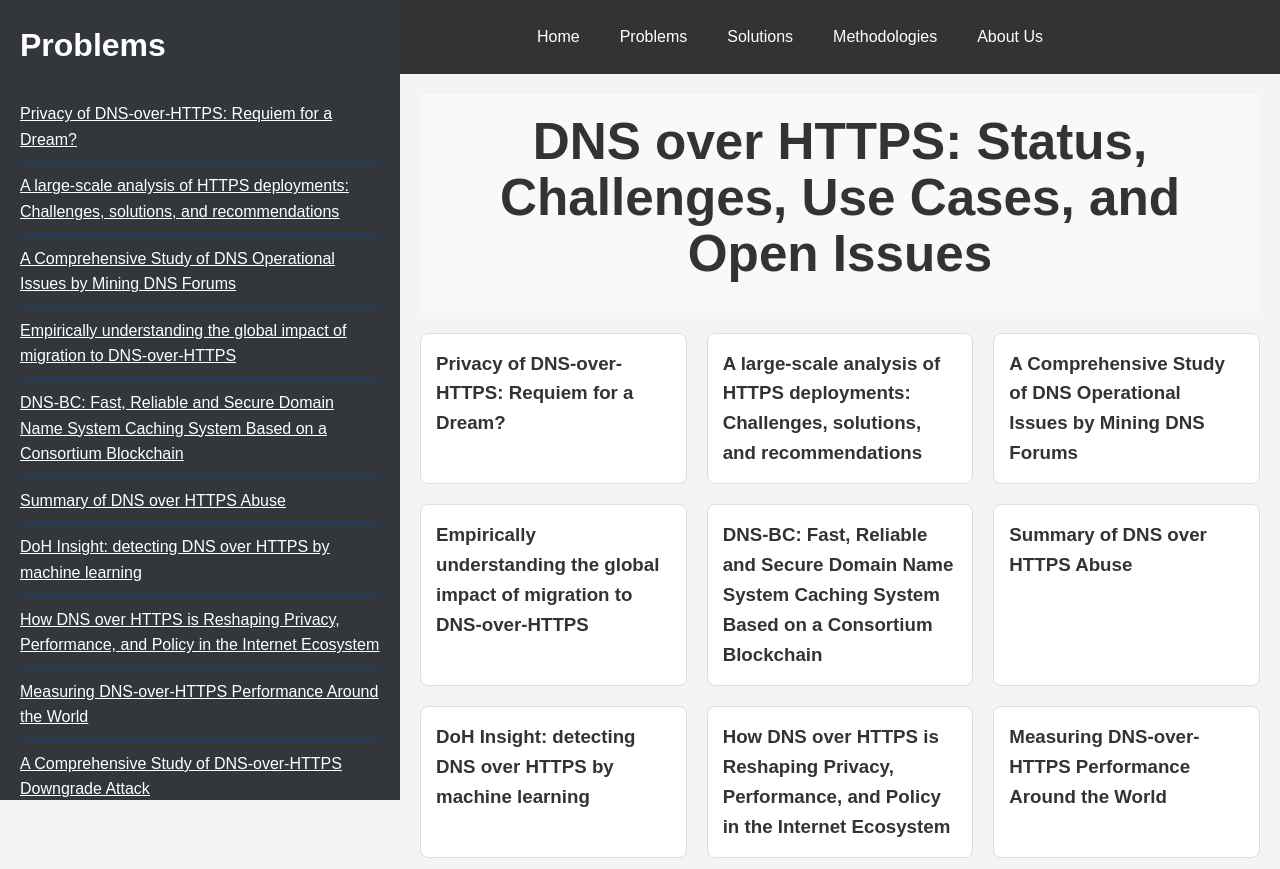
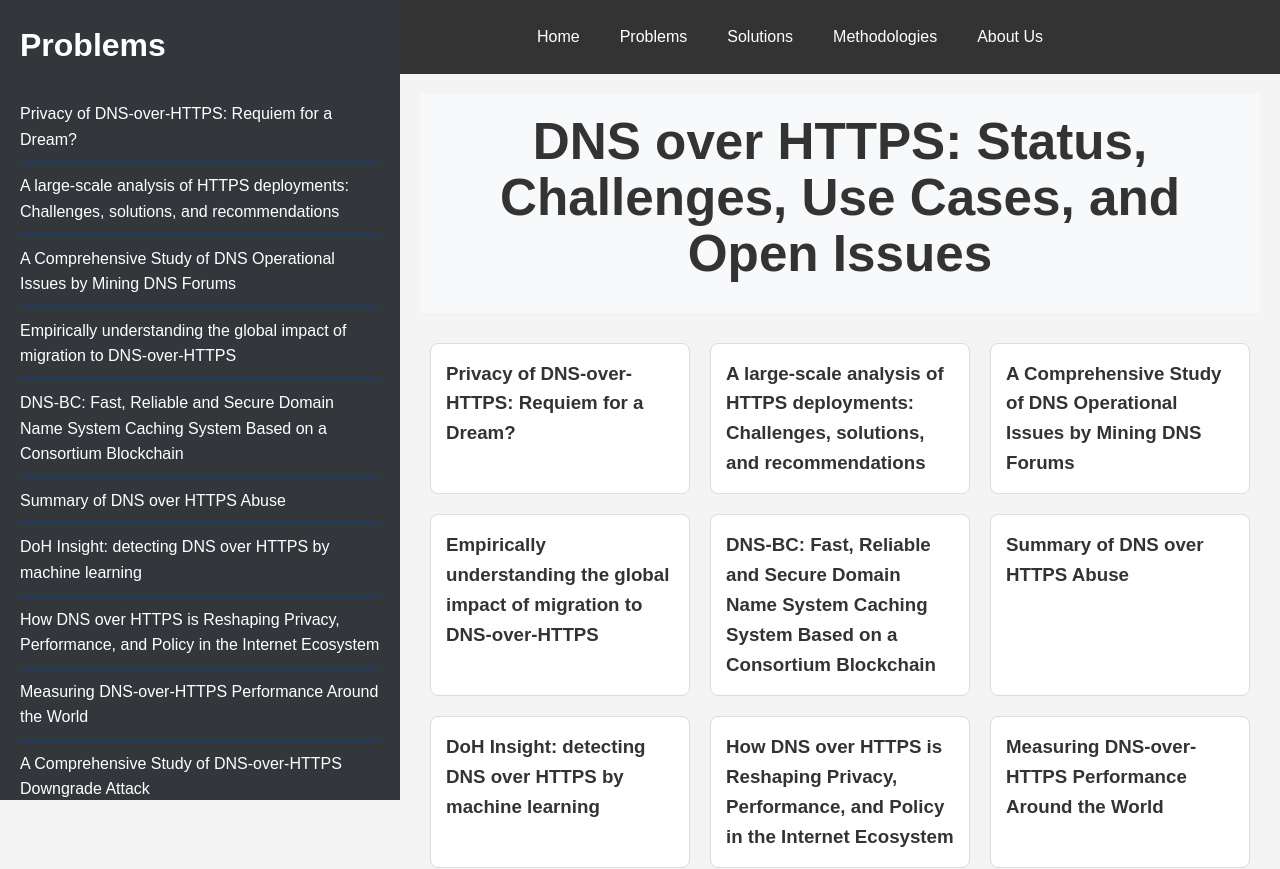
Before and after one commit to jacksayshi/SPA-WT, a React (Vite) app in the folder IOT/: page / in a window 1280 px wide. Shown: the top 869 px of the page. Built offline with nearby package versions, Linux system fonts and the light colour scheme.

Commit message:
modified the styles

```diff
--- a/IOT/src/App.css
+++ b/IOT/src/App.css
@@ -1,4 +1,4 @@
-
+/*
 
 .app {
   display: flex;
@@ -9,17 +9,17 @@
 .content-wrapper {
   display: flex;
   flex: 1;
-  margin-left: 0; /* Remove any unintended margin */
+  margin-left: 0;
 }
 
 .main-content {
   flex: 1;
   padding: 20px;
-  margin-left: 400px; /* Match the width of the side navbar */
+  margin-left: 400px;
   overflow-y: auto;
 }
 
-/* Basic reset and global styles */
+
 * {
   box-sizing: border-box;
   margin: 0;
@@ -38,3 +38,53 @@ body {
   flex-direction: column;
   min-height: 100vh;
 }
+
+
+  */
+
+  * {
+    box-sizing: border-box;
+    margin: 0;
+    padding: 0;
+  }
+
+  body {
+    font-family: Arial, sans-serif;
+    line-height: 1.6;
+    color: #333;
+    background-color: #f4f4f4;
+  }
+
+  .app {
+    display: flex;
+    flex-direction: column;
+    min-height: 100vh;
+  }
+
+  .content-wrapper {
+    display: flex;
+    flex: 1;
+  }
+
+  .main-content {
+    flex: 1;
+    padding: 20px;
+    overflow-y: auto;
+  }
+
+  @media (min-width: 769px) {
+    .main-content {
+      margin-left: 400px; /* Adjust based on your sidebar width */
+    }
+  }
+
+  @media (max-width: 768px) {
+    .content-wrapper {
+      flex-direction: column;
+    }
+
+    .main-content {
+      margin-left: 0;
+      width: 100%;
+    }
+  }
--- a/IOT/src/App.jsx
+++ b/IOT/src/App.jsx
@@ -1,4 +1,4 @@
-import { useState } from "react";
+import React, { useState, useEffect } from 'react';
 import SideNavbar from "./Components/SideNavBar1";
 import Problems from "./Components/Problems";
 import Footer from "./Components/Footer";
@@ -8,6 +8,16 @@ import TeamMembers from "./Components/TeamMembers";
 import "./App.css";
 
 function App() {
+  const [isMobile, setIsMobile] = useState(window.innerWidth <= 768);
+
+  useEffect(() => {
+    const handleResize = () => {
+      setIsMobile(window.innerWidth <= 768);
+    };
+
+    window.addEventListener('resize', handleResize);
+    return () => window.removeEventListener('resize', handleResize);
+  }, []);
   const [selectedProblem, setSelectedProblem] = useState(null);
   const [filteredProblems, setFilteredProblems] = useState([]);
   const [aboutUsContent, setAboutUsContent] = useState([]);
@@ -862,11 +872,19 @@ methodologyCategory:"System Design and Implementation",
         onAboutUsSelect={handleAboutUsSelect}
       />
       <div className="content-wrapper">
-        <SideNavbar
-          problems={uniqueProblems(problems)}
-          onSelectProblem={setSelectedProblem}
-        />
+        {!isMobile && (
+          <SideNavbar
+            problems={uniqueProblems(problems)}
+            onSelectProblem={setSelectedProblem}
+          />
+        )}
         <main className="main-content">
+          {isMobile && (
+            <SideNavbar
+              problems={uniqueProblems(problems)}
+              onSelectProblem={setSelectedProblem}
+            />
+          )}
           {aboutUsContent.length > 0 ? (
             <TeamMembers teamMembers={aboutUsContent} />
           ) : (
@@ -888,6 +906,6 @@ methodologyCategory:"System Design and Implementation",
       <Footer />
     </div>
   );
-         }
+}
 
 export default App;
--- a/IOT/src/Styles/Footer.css
+++ b/IOT/src/Styles/Footer.css
@@ -1,10 +1,10 @@
-.footer {
+ .footer {
   background-color: #333;
   color: #fff;
   text-align: center;
   padding: 20px;
   margin-top: auto;
-  width: 100%; /* Default width for large screens */
+  width: 100%;
 }
 
 .footer p {
@@ -20,11 +20,10 @@
   text-decoration: underline;
 }
 
-/* Media queries for responsiveness */
 @media (max-width: 1024px) {
   .footer {
-    width: 90%; /* Adjust width for screens up to 1024px */
-    margin: 0 auto; /* Center the footer */
+    width: 90%;
+    margin: 0 auto;
     padding: 15px;
   }
 
@@ -39,7 +38,7 @@
 
 @media (max-width: 768px) {
   .footer {
-    width: 100%; /* Adjust width for screens up to 768px */
+    width: 100%;
     padding: 15px;
   }
 
@@ -54,7 +53,7 @@
 
 @media (max-width: 576px) {
   .footer {
-    width: 100%; /* Full width for screens up to 576px */
+    width: 100%;
     padding: 10px;
   }
 
--- a/IOT/src/Styles/Problems.css
+++ b/IOT/src/Styles/Problems.css
@@ -1,4 +1,4 @@
-
+/*
 
   .problems-container {
     display: grid;
@@ -59,4 +59,153 @@
 
   .problem-content button:hover {
     background-color: #3865ba;
+  } */
+
+
+  .problems-container {
+    display: grid;
+    grid-template-columns: repeat(auto-fill, minmax(250px, 1fr));
+    gap: 20px;
+    padding: 10px;
+    box-sizing: border-box;
   }
+
+  .problem-card {
+    background-color: #fff;
+    border: 1px solid #ddd;
+    border-radius: 8px;
+    padding: 15px;
+    cursor: pointer;
+    transition: box-shadow 0.3s;
+    overflow-x: auto;
+  }
+
+  .problem-card:hover {
+    box-shadow: 0 4px 8px rgba(0, 0, 0, 0.1);
+  }
+
+  .problem-card h3 {
+    margin-top: 0;
+    color: #333;
+  }
+
+  .problem-content {
+    padding: 20px;
+    background-color: #fff;
+    border-radius: 8px;
+    box-shadow: 0 2px 4px rgba(0, 0, 0, 0.1);
+  }
+
+  .problem-content h2 {
+    color: #333;
+    margin-bottom: 20px;
+  }
+
+  .problem-content h3 {
+    color: #555;
+    margin-top: 30px;
+  }
+
+  .problem-content p {
+    line-height: 1.6;
+  }
+
+  .problem-content button {
+    margin-top: 20px;
+    padding: 10px 15px;
+    background-color: #0d0d0d;
+    color: #fff;
+    border: none;
+    border-radius: 4px;
+    cursor: pointer;
+    transition: background-color 0.3s;
+  }
+
+  .problem-content button:hover {
+    background-color: #3865ba;
+  }
+
+
+  @media (max-width: 1024px) {
+    .problems-container {
+      grid-template-columns: repeat(auto-fill, minmax(200px, 1fr));
+      gap: 15px;
+    }
+
+    .problem-content {
+      padding: 15px;
+    }
+
+    .problem-content h2 {
+      font-size: 1.5em;
+    }
+
+    .problem-content h3 {
+      font-size: 1.2em;
+    }
+
+    .problem-content p {
+      font-size: 0.95em;
+    }
+
+    .problem-content button {
+      padding: 8px 12px;
+      font-size: 0.95em;
+    }
+  }
+
+  @media (max-width: 768px) {
+    .problems-container {
+      grid-template-columns: repeat(auto-fill, minmax(150px, 1fr));
+      gap: 10px;
+    }
+
+    .problem-content {
+      padding: 10px;
+    }
+
+    .problem-content h2 {
+      font-size: 1.3em;
+    }
+
+    .problem-content h3 {
+      font-size: 1.1em;
+    }
+
+    .problem-content p {
+      font-size: 0.9em;
+    }
+
+    .problem-content button {
+      padding: 7px 10px;
+      font-size: 0.9em;
+    }
+  }
+
+  @media (max-width: 576px) {
+    .problems-container {
+      grid-template-columns: 1fr;
+      gap: 10px;
+    }
+
+    .problem-content {
+      padding: 8px;
+    }
+
+    .problem-content h2 {
+      font-size: 1.1em;
+    }
+
+    .problem-content h3 {
+      font-size: 1em;
+    }
+
+    .problem-content p {
+      font-size: 0.85em;
+    }
+
+    .problem-content button {
+      padding: 6px 8px;
+      font-size: 0.85em;
+    }
+  }
--- a/IOT/src/Styles/SideNavbar.css
+++ b/IOT/src/Styles/SideNavbar.css
@@ -1,4 +1,4 @@
-.side-navbar {
+/* .side-navbar {
   max-width: 400px;
   background-color: #33373b;
   padding: 20px;
@@ -40,7 +40,7 @@
   color: #ffd700;
 }
 
-/* Media queries for responsiveness */
+
 @media (max-width: 768px) {
   .side-navbar {
     max-width: 300px;
@@ -76,4 +76,229 @@
   .side-navbar li a {
     font-size: 0.8em;
   }
+} */
+/*2*/
+/* .side-navbar {
+  max-width: 400px;
+  background-color: #33373b;
+  padding: 20px;
+  height: 100vh;
+  overflow-y: auto;
+  position: fixed;
+  left: 0;
+  top: 0;
+  color: #fff;
+  box-sizing: border-box;
 }
+
+.side-navbar h2 {
+  font-size: 2em;
+  margin-bottom: 20px;
+  color: #ffffff;
+}
+
+.side-navbar ul {
+  list-style-type: none;
+  padding: 0;
+}
+
+.side-navbar li {
+  padding: 10px 0;
+  cursor: pointer;
+  transition: background-color 0.3s, color 0.3s;
+  border-bottom: 1px solid #004494;
+}
+
+.side-navbar li a {
+  color: #fff;
+  text-decoration: none;
+}
+
+.side-navbar li:hover {
+  background-color: #004494;
+  color: #ffd700;
+}
+
+
+@media (max-width: 1024px) {
+  .side-navbar {
+    max-width: 300px;
+  }
+
+  .side-navbar h2 {
+    font-size: 1.75em;
+  }
+
+  .side-navbar li {
+    padding: 8px 0;
+  }
+
+  .side-navbar li a {
+    font-size: 0.95em;
+  }
+}
+
+@media (max-width: 768px) {
+  .side-navbar {
+    max-width: 250px;
+    padding: 15px;
+  }
+
+  .side-navbar h2 {
+    font-size: 1.5em;
+  }
+
+  .side-navbar li {
+    padding: 8px 0;
+  }
+
+  .side-navbar li a {
+    font-size: 0.9em;
+  }
+}
+
+@media (max-width: 576px) {
+  .side-navbar {
+    max-width: 200px;
+    padding: 10px;
+  }
+
+  .side-navbar h2 {
+    font-size: 1.2em;
+  }
+
+  .side-navbar li {
+    padding: 6px 0;
+  }
+
+  .side-navbar li a {
+    font-size: 0.8em;
+  }
+} */
+
+/*3*/
+/* .side-navbar {
+  width: 300px;
+  background-color: #33373b;
+  padding: 20px;
+  height: 100vh;
+  overflow-y: auto;
+  position: fixed;
+  left: 0;
+  top: 0;
+  color: #fff;
+  z-index: 1000;
+}
+
+.side-navbar h2 {
+  font-size: 1.5em;
+  margin-bottom: 20px;
+  color: #ffffff;
+}
+
+.side-navbar ul {
+  list-style-type: none;
+  padding: 0;
+}
+
+.side-navbar li {
+  padding: 10px 0;
+  cursor: pointer;
+  transition: background-color 0.3s, color 0.3s;
+  border-bottom: 1px solid #004494;
+}
+
+.side-navbar li a {
+  color: #fff;
+  text-decoration: none;
+}
+
+.side-navbar li:hover {
+  background-color: #004494;
+  color: #ffd700;
+} */
+
+.side-navbar {
+  max-width: 400px;
+  background-color: #33373b;
+  padding: 20px;
+  height: 100vh;
+  overflow-y: auto;
+  position: fixed;
+  left: 0;
+  top: 0;
+  color: #fff;
+  box-sizing: border-box;
+}
+
+.side-navbar h2 {
+  font-size: 2em;
+  margin-bottom: 20px;
+  color: #ffffff;
+}
+
+.side-navbar ul {
+  list-style-type: none;
+  padding: 0;
+}
+
+.side-navbar li {
+  padding: 10px 0;
+  cursor: pointer;
+  transition: background-color 0.3s, color 0.3s;
+  border-bottom: 1px solid #004494;
+}
+
+.side-navbar li a {
+  color: #fff;
+  text-decoration: none;
+}
+
+.side-navbar li:hover {
+  background-color: #004494;
+  color: #ffd700;
+}
+
+@media (max-width: 1024px) {
+  .side-navbar {
+    max-width: 300px;
+  }
+
+  .side-navbar h2 {
+    font-size: 1.75em;
+  }
+
+  .side-navbar li {
+    padding: 8px 0;
+  }
+
+  .side-navbar li a {
+    font-size: 0.95em;
+  }
+}
+
+@media (max-width: 768px) {
+  .side-navbar {
+    display: none; /* Hide the sidebar on mobile devices */
+  }
+}
+.side-navbar {
+  width: 400px;
+  background-color: #33373b;
+  padding: 20px;
+  height: 100vh;
+  overflow-y: auto;
+  position: fixed;
+  left: 0;
+  top: 0;
+  color: #fff;
+  z-index: 1000;
+}
+
+@media (max-width: 768px) {
+  .side-navbar {
+    width: 100%;
+    height: auto;
+    position: static;
+  }
+}
```
Also changed, not shown: IOT/src/Components/SideNavBar1.jsx (+20 -0 lines), IOT/src/Styles/HorizontalNavBar.css (+110 -3 lines).
